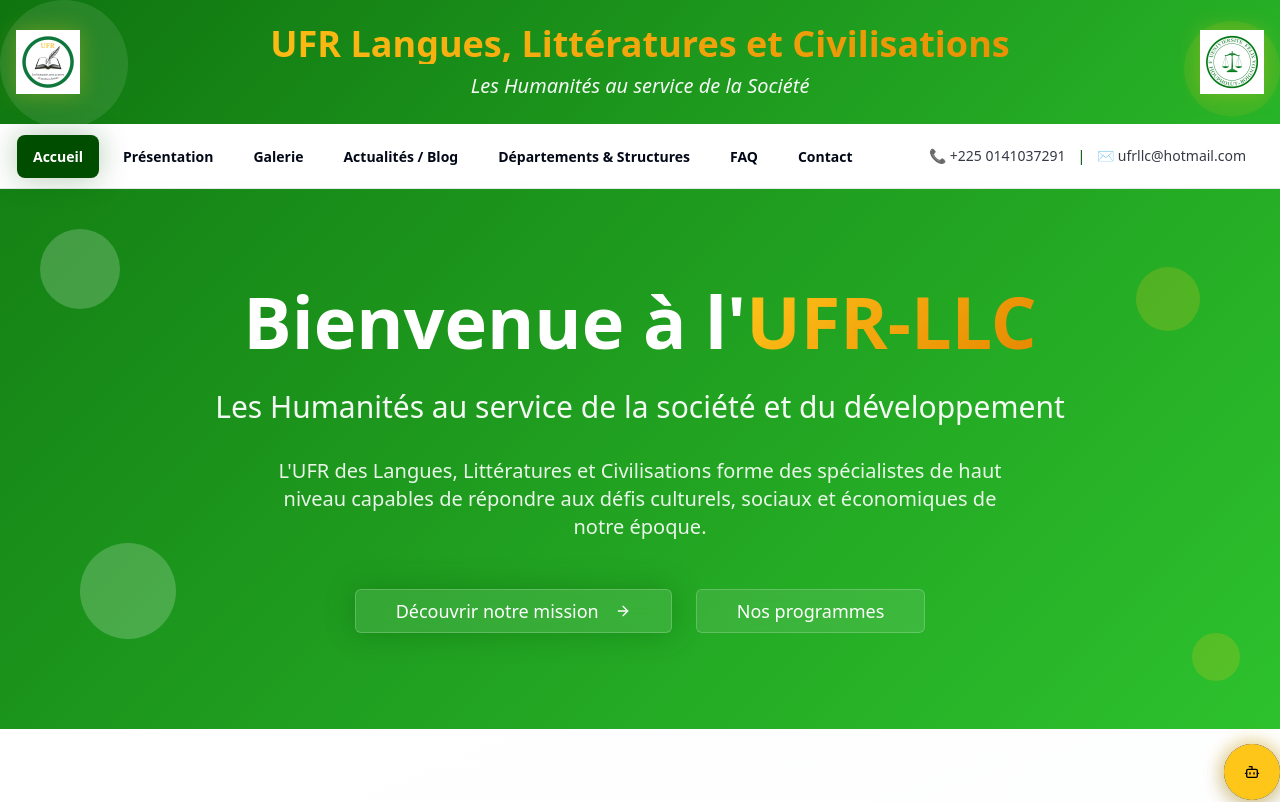
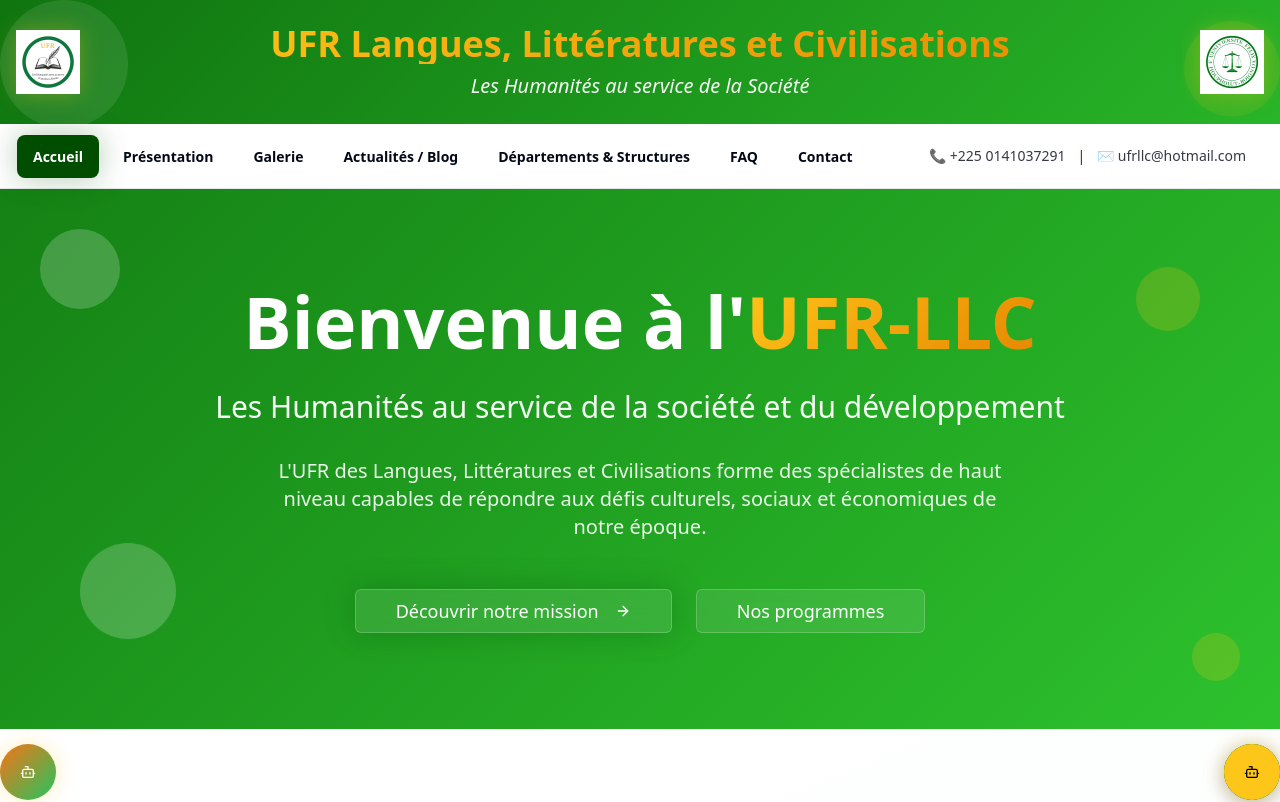
Before and after one commit to segrayeur/llc-ufhb, a React (Vite) app: page / in a window 1280 px wide. Shown: the top 802 px of the page. Built offline with nearby package versions, Linux system fonts and the light colour scheme.

Commit message:
Add contact and OpenAI bubbles

```diff
--- a/src/components/FloatingBubbles.tsx
+++ b/src/components/FloatingBubbles.tsx
@@ -89,12 +89,12 @@ const FloatingBubbles = () => {
         </Button>
       </div>
 
-      {/* OpenAI Bubble */}
-      <div className="fixed bottom-44 right-6 z-50">
+      {/* OpenAI Bubble - Left Side */}
+      <div className="fixed bottom-8 left-6 z-50">
         <Button
           onClick={handleOpenAIClick}
-          className="floating-element w-14 h-14 bg-gradient-to-br from-purple-600 to-blue-600 hover:from-purple-700 hover:to-blue-700 text-white shadow-glow pulse-glow"
-          style={{ bottom: '0px', right: '0px' }}
+          className="floating-element w-14 h-14 bg-gradient-to-br from-orange-500 to-green-500 hover:from-orange-600 hover:to-green-600 text-white shadow-glow pulse-glow"
+          style={{ bottom: '0px', left: '0px' }}
         >
           <Bot className="h-6 w-6" />
         </Button>
```
